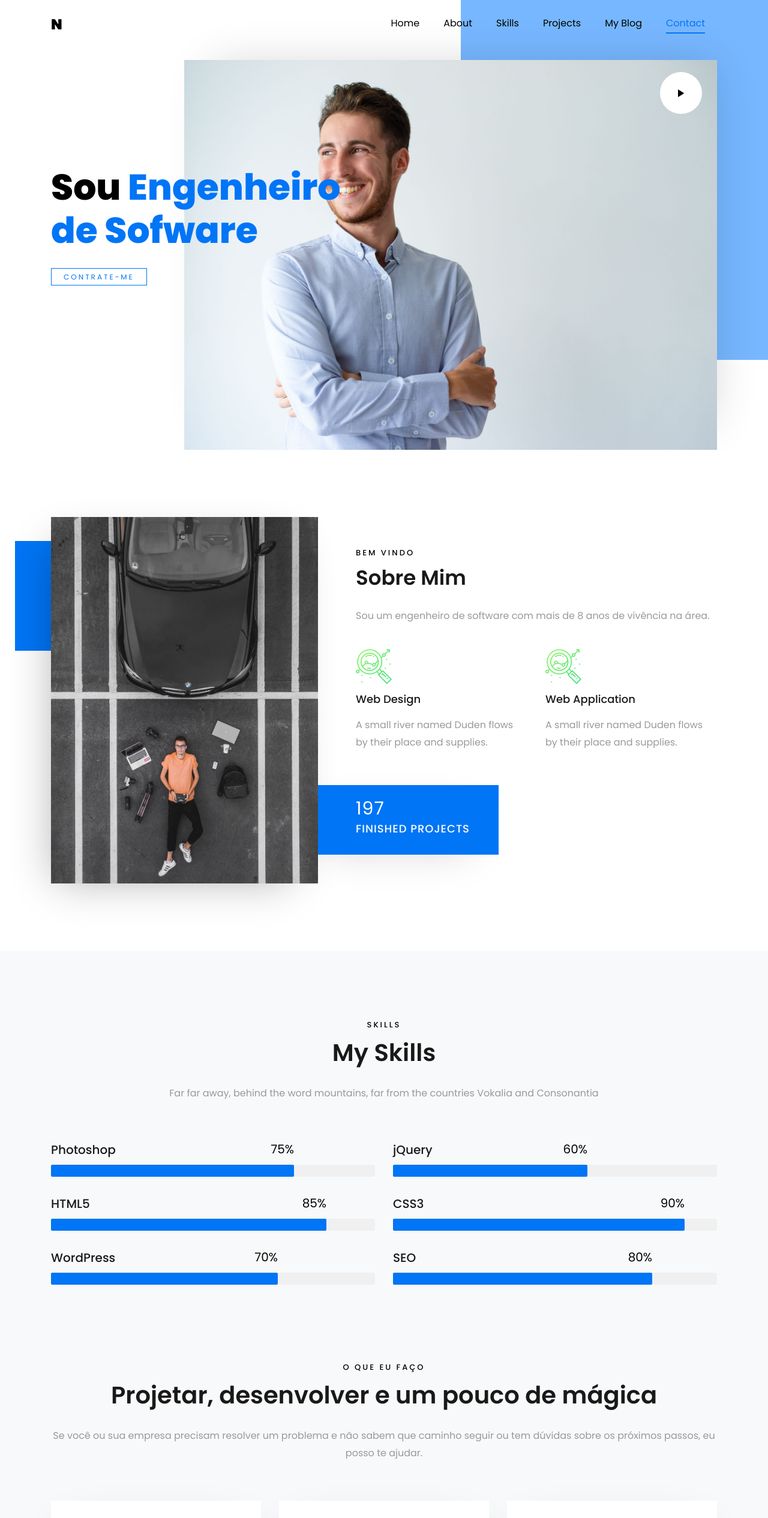
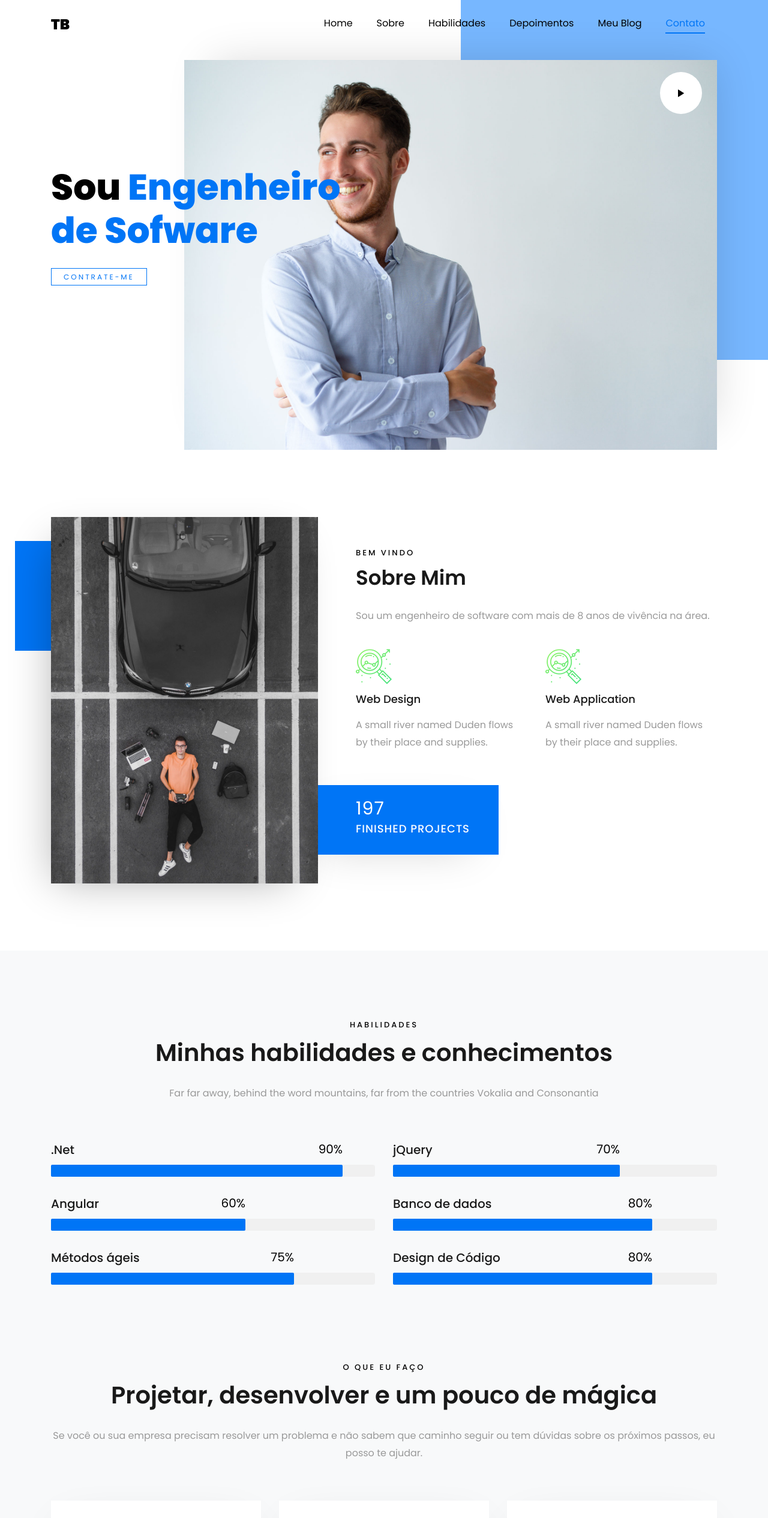
Before and after one commit to thiagocbechara/thiagocbechara.github.io, a plain HTML site: page index.html in a window 1280 px wide. Shown: the top 2531 px of the page at 60% size. Drawn offline with Linux system fonts and the light colour scheme; files whose address does not match are found by name.

Commit message:
Melhorias

```diff
--- a/index.html
+++ b/index.html
@@ -2,7 +2,7 @@
 <html lang="en">
 
 <head>
-	<title>Niko - Free Bootstrap 4 Template by Colorlib</title>
+	<title>Thiago Bechara - Engenheiro de Software</title>
 	<meta charset="utf-8">
 	<meta name="viewport" content="width=device-width, initial-scale=1, shrink-to-fit=no">
 
@@ -30,7 +30,7 @@
 	<nav class="navbar navbar-expand-lg navbar-dark ftco_navbar bg-dark ftco-navbar-light site-navbar-target"
 		id="ftco-navbar">
 		<div class="container">
-			<a class="navbar-brand" href="index.html">N</a>
+			<a class="navbar-brand" href="index.html">TB</a>
 			<button class="navbar-toggler js-fh5co-nav-toggle fh5co-nav-toggle" type="button" data-toggle="collapse"
 				data-target="#ftco-nav" aria-controls="ftco-nav" aria-expanded="false" aria-label="Toggle navigation">
 				<span class="oi oi-menu"></span> Menu
@@ -39,11 +39,11 @@
 			<div class="collapse navbar-collapse" id="ftco-nav">
 				<ul class="navbar-nav nav ml-auto">
 					<li class="nav-item"><a href="#home-section" class="nav-link"><span>Home</span></a></li>
-					<li class="nav-item"><a href="#about-section" class="nav-link"><span>About</span></a></li>
-					<li class="nav-item"><a href="#skills-section" class="nav-link"><span>Skills</span></a></li>
-					<li class="nav-item"><a href="#projects-section" class="nav-link"><span>Projects</span></a></li>
-					<li class="nav-item"><a href="#blog-section" class="nav-link"><span>My Blog</span></a></li>
-					<li class="nav-item"><a href="#contact-section" class="nav-link"><span>Contact</span></a></li>
+					<li class="nav-item"><a href="#about-section" class="nav-link"><span>Sobre</span></a></li>
+					<li class="nav-item"><a href="#skills-section" class="nav-link"><span>Habilidades</span></a></li>
+					<li class="nav-item"><a href="#statements-section" class="nav-link"><span>Depoimentos</span></a></li>
+					<li class="nav-item"><a href="#blog-section" class="nav-link"><span>Meu Blog</span></a></li>
+					<li class="nav-item"><a href="#contact-section" class="nav-link"><span>Contato</span></a></li>
 				</ul>
 			</div>
 		</div>
@@ -157,17 +157,61 @@
 		<div class="container">
 			<div class="row justify-content-center pb-5">
 				<div class="col-md-12 heading-section text-center ftco-animate">
-					<span class="subheading">Skills</span>
-					<h2 class="mb-4">My Skills</h2>
+					<span class="subheading">Habilidades</span>
+					<h2 class="mb-4">Minhas habilidades e conhecimentos</h2>
 					<p>Far far away, behind the word mountains, far from the countries Vokalia and Consonantia</p>
 				</div>
 			</div>
 			<div class="row">
 				<div class="col-md-6 animate-box">
 					<div class="progress-wrap ftco-animate">
-						<h3>Photoshop</h3>
+						<h3>.Net</h3>
 						<div class="progress">
-							<div class="progress-bar color-1" role="progressbar" aria-valuenow="75" aria-valuemin="0"
+							<div class="progress-bar color-1" role="progressbar" aria-valuenow="90" aria-valuemin="0"
+								aria-valuemax="100" style="width:90%">
+								<span>90%</span>
+							</div>
+						</div>
+					</div>
+				</div>
+				<div class="col-md-6 animate-box">
+					<div class="progress-wrap ftco-animate">
+						<h3>jQuery</h3>
+						<div class="progress">
+							<div class="progress-bar color-2" role="progressbar" aria-valuenow="70" aria-valuemin="0"
+								aria-valuemax="100" style="width:70%">
+								<span>70%</span>
+							</div>
+						</div>
+					</div>
+				</div>
+				<div class="col-md-6 animate-box">
+					<div class="progress-wrap ftco-animate">
+						<h3>Angular</h3>
+						<div class="progress">
+							<div class="progress-bar color-3" role="progressbar" aria-valuenow="60" aria-valuemin="0"
+								aria-valuemax="100" style="width:60%">
+								<span>60%</span>
+							</div>
+						</div>
+					</div>
+				</div>
+				<div class="col-md-6 animate-box">
+					<div class="progress-wrap ftco-animate">
+						<h3>Banco de dados</h3>
+						<div class="progress">
+							<div class="progress-bar color-4" role="progressbar" aria-valuenow="80" aria-valuemin="0"
+								aria-valuemax="100" style="width:80%">
+								<span>80%</span>
+							</div>
+						</div>
+					</div>
+				</div>
+				<div class="col-md-6 animate-box">
+					<div class="progress-wrap ftco-animate">
+						<h3>Métodos ágeis</h3>
+						<div class="progress">
+							<div class="progress-bar color-5" role="progressbar" aria-valuenow="75" aria-valuemin="0"
 								aria-valuemax="100" style="width:75%">
 								<span>75%</span>
 							</div>
@@ -176,51 +220,7 @@
 				</div>
 				<div class="col-md-6 animate-box">
 					<div class="progress-wrap ftco-animate">
-						<h3>jQuery</h3>
-						<div class="progress">
-							<div class="progress-bar color-2" role="progressbar" aria-valuenow="60" aria-valuemin="0"
-								aria-valuemax="100" style="width:60%">
-								<span>60%</span>
-							</div>
-						</div>
-					</div>
-				</div>
-				<div class="col-md-6 animate-box">
-					<div class="progress-wrap ftco-animate">
-						<h3>HTML5</h3>
-						<div class="progress">
-							<div class="progress-bar color-3" role="progressbar" aria-valuenow="85" aria-valuemin="0"
-								aria-valuemax="100" style="width:85%">
-								<span>85%</span>
-							</div>
-						</div>
-					</div>
-				</div>
-				<div class="col-md-6 animate-box">
-					<div class="progress-wrap ftco-animate">
-						<h3>CSS3</h3>
-						<div class="progress">
-							<div class="progress-bar color-4" role="progressbar" aria-valuenow="90" aria-valuemin="0"
-								aria-valuemax="100" style="width:90%">
-								<span>90%</span>
-							</div>
-						</div>
-					</div>
-				</div>
-				<div class="col-md-6 animate-box">
-					<div class="progress-wrap ftco-animate">
-						<h3>WordPress</h3>
-						<div class="progress">
-							<div class="progress-bar color-5" role="progressbar" aria-valuenow="70" aria-valuemin="0"
-								aria-valuemax="100" style="width:70%">
-								<span>70%</span>
-							</div>
-						</div>
-					</div>
-				</div>
-				<div class="col-md-6 animate-box">
-					<div class="progress-wrap ftco-animate">
-						<h3>SEO</h3>
+						<h3>Design de Código</h3>
 						<div class="progress">
 							<div class="progress-bar color-6" role="progressbar" aria-valuenow="80" aria-valuemin="0"
 								aria-valuemax="100" style="width:80%">
@@ -273,7 +273,7 @@
 						</span>
 						<div class="desc">
 							<h3 class="mb-5"><a href="#">Treinamentos e mentorias</a></h3>
-							<h4>C#, Java, etc.</h4>
+							<h4>C#, Javascript, etc.</h4>
 							<h4>Metodologias ágeis</h4>
 							<h4><i>Clean Code</i> e técnicas avançadas</h4>
 						</div>
@@ -287,17 +287,16 @@
 		<div class="container">
 			<div class="row">
 				<div class="col-md-8 col-lg-9 d-flex align-items-center ftco-animate">
-					<h2>I'm <span>Available</span> For Freelancing</h2>
+					<h2>Estou <span>Disponível</span> Para Freelancing</h2>
 				</div>
 				<div class="col-md-4 col-lg-3 d-flex align-items-center ftco-animate">
-					<p class="mb-0"><a href="#" class="btn btn-white py-4 px-5">Hire me</a></p>
+					<p class="mb-0"><a href="#" class="btn btn-white py-4 px-5">Contrate-me</a></p>
 				</div>
 			</div>
 		</div>
 	</section>
 
-
-	<section class="ftco-section ftco-project" id="projects-section">
+	<section class="ftco-section ftco-project" id="statements-section">
 		<div class="container">
 			<div class="row justify-content-center pb-5">
 				<div class="col-md-12 heading-section text-center ftco-animate">
@@ -402,9 +401,9 @@
 		<div class="container">
 			<div class="row justify-content-center mb-5 pb-3">
 				<div class="col-md-7 heading-section text-center ftco-animate">
-					<span class="subheading">Contact</span>
-					<h2 class="mb-4">Contact Me</h2>
-					<p>Far far away, behind the word mountains, far from the countries Vokalia and Consonantia</p>
+					<span class="subheading">Contato</span>
+					<h2 class="mb-4">Entre em contato</h2>
+					<p>Mande uma mensagem e vamos conversar sobre o que você precisa ou para tirar dúvidas, basta um bom café.</p>
 				</div>
 			</div>
 
@@ -412,20 +411,20 @@
 				<div class="col-md-6 order-md-last d-flex">
 					<form action="#" class="bg-light p-4 p-md-5 contact-form">
 						<div class="form-group">
-							<input type="text" class="form-control" placeholder="Your Name">
+							<input type="text" class="form-control" placeholder="Seu nome">
 						</div>
 						<div class="form-group">
-							<input type="text" class="form-control" placeholder="Your Email">
+							<input type="email" class="form-control" placeholder="Seu E-mail">
 						</div>
 						<div class="form-group">
-							<input type="text" class="form-control" placeholder="Subject">
+							<input type="text" class="form-control" placeholder="Assunto">
 						</div>
 						<div class="form-group">
 							<textarea name="" id="" cols="30" rows="7" class="form-control"
-								placeholder="Message"></textarea>
+								placeholder="Mensagem"></textarea>
 						</div>
 						<div class="form-group">
-							<input type="submit" value="Send Message" class="btn btn-primary py-3 px-5">
+							<input type="submit" value="Enviar mensagem" class="btn btn-primary py-3 px-5">
 						</div>
 					</form>
 
@@ -438,7 +437,6 @@
 		</div>
 	</section>
 
-
 	<footer class="ftco-footer ftco-section">
 		<div class="container">
 			<div class="row mb-5">
@@ -448,9 +446,9 @@
 						<p>Far far away, behind the word mountains, far from the countries Vokalia and Consonantia,
 							there live the blind texts.</p>
 						<ul class="ftco-footer-social list-unstyled float-md-left float-lft mt-5">
-							<li class="ftco-animate"><a href="#"><span class="icon-twitter"></span></a></li>
-							<li class="ftco-animate"><a href="#"><span class="icon-facebook"></span></a></li>
-							<li class="ftco-animate"><a href="#"><span class="icon-instagram"></span></a></li>
+							<li class="ftco-animate"><a target="_blank" href="https://www.linkedin.com/in/thiagobechara/"><span class="icon-linkedin"></span></a></li>
+							<li class="ftco-animate"><a target="_blank" href="https://github.com/thiagocbechara"><span class="icon-github"></span></a target="_blank"></li>
+							<li class="ftco-animate"><a target="_blank" href="https://becharasjourney.wordpress.com/"><span class="icon-wordpress"></span></a target="_blank"></li>
 						</ul>
 					</div>
 				</div>
@@ -459,10 +457,10 @@
 						<h2 class="ftco-heading-2">Links</h2>
 						<ul class="list-unstyled">
 							<li><a href="#"><span class="icon-long-arrow-right mr-2"></span>Home</a></li>
-							<li><a href="#"><span class="icon-long-arrow-right mr-2"></span>About</a></li>
-							<li><a href="#"><span class="icon-long-arrow-right mr-2"></span>Services</a></li>
-							<li><a href="#"><span class="icon-long-arrow-right mr-2"></span>Projects</a></li>
-							<li><a href="#"><span class="icon-long-arrow-right mr-2"></span>Contact</a></li>
+							<li><a href="#"><span class="icon-long-arrow-right mr-2"></span>Sobre</a></li>
+							<li><a href="#"><span class="icon-long-arrow-right mr-2"></span>Serviços</a></li>
+							<li><a href="#"><span class="icon-long-arrow-right mr-2"></span>Depoimentos</a></li>
+							<li><a href="#"><span class="icon-long-arrow-right mr-2"></span>Contatos</a></li>
 						</ul>
 					</div>
 				</div>
@@ -480,7 +478,7 @@
 				</div>
 				<div class="col-md">
 					<div class="ftco-footer-widget mb-4">
-						<h2 class="ftco-heading-2">Have a Questions?</h2>
+						<h2 class="ftco-heading-2">Dúvidas?</h2>
 						<div class="block-23 mb-3">
 							<ul>
 								<li><span class="icon icon-map-marker"></span><span class="text">203 Fake St. Mountain
@@ -488,7 +486,7 @@
 								<li><a href="#"><span class="icon icon-phone"></span><span class="text">+2 392 3929
 											210</span></a></li>
 								<li><a href="#"><span class="icon icon-envelope"></span><span
-											class="text">info@yourdomain.com</span></a></li>
+											class="text">thiagocbechara@gmail.com</span></a></li>
 							</ul>
 						</div>
 					</div>
@@ -509,8 +507,6 @@
 			</div>
 		</div>
 	</footer>
-
-
 
 	<!-- loader -->
 	<div id="ftco-loader" class="show fullscreen"><svg class="circular" width="48px" height="48px">
--- a/js/main.js
+++ b/js/main.js
@@ -3,11 +3,11 @@
 	easing: 'slide'
 });
 
-(function($) {
+(function ($) {
+	'use strict';
+	const $window = $(window);
 
-	"use strict";
-
-	$(window).stellar({
+	$window.stellar({
 		responsive: true,
 		parallaxBackgrounds: true,
 		parallaxElements: true,
@@ -17,20 +17,18 @@
 	});
 
 
-	var fullHeight = function() {
-
-		$('.js-fullheight').css('height', $(window).height());
-		$(window).resize(function(){
-			$('.js-fullheight').css('height', $(window).height());
+	const fullHeight = function () {
+		$('.js-fullheight').css('height', $window.height());
+		$window.resize(function () {
+			$('.js-fullheight').css('height', $window.height());
 		});
-
 	};
 	fullHeight();
 
 	// loader
-	var loader = function() {
-		setTimeout(function() {
-			if($('#ftco-loader').length > 0) {
+	const loader = function () {
+		setTimeout(function () {
+			if ($('#ftco-loader').length) {
 				$('#ftco-loader').removeClass('show');
 			}
 		}, 1);
@@ -40,132 +38,106 @@
 	// Scrollax
 	$.Scrollax();
 
-
-
 	// Burger Menu
-	var burgerMenu = function() {
-
-		$('body').on('click', '.js-fh5co-nav-toggle', function(event){
-
+	const burgerMenu = function () {
+		$('body').on('click', '.js-fh5co-nav-toggle', function (event) {
 			event.preventDefault();
-
-			if ( $('#ftco-nav').is(':visible') ) {
+			if ($('#ftco-nav').is(':visible')) {
 				$(this).removeClass('active');
 			} else {
 				$(this).addClass('active');
 			}
-
-
-
 		});
-
 	};
 	burgerMenu();
 
-
-	var onePageClick = function() {
-
-
+	const onePageClick = function () {
 		$(document).on('click', '#ftco-nav a[href^="#"]', function (event) {
 			event.preventDefault();
-
-	    var href = $.attr(this, 'href');
-
 			$('html, body').animate({
 				scrollTop: $($.attr(this, 'href')).offset().top - 70
-	    }, 500, function() {
-	    	// window.location.hash = href;
+			}, 500);
 		});
-		});
-
 	};
-
 	onePageClick();
 
-
-	var carousel = function() {
-		$('.home-slider, .statements-container').owlCarousel({
-	    loop:true,
+	const carousel = function () {
+		const options = {
+			loop: true,
 			autoplay: true,
-	    margin:0,
+			margin: 0,
 			animateOut: 'fadeOut',
 			animateIn: 'fadeIn',
-	    nav:false,
+			nav: false,
 			autoplayHoverPause: false,
 			items: 1,
-	    navText : ["<span class='ion-md-arrow-back'></span>","<span class='ion-chevron-right'></span>"],
-	    responsive:{
-	      0:{
-	        items:1
+			navText: ['<span class="ion-md-arrow-back"></span>', '<span class="ion-chevron-right"></span>'],
+			responsive: {
+				0: {
+					items: 1
 				},
-	      600:{
-	        items:1
+				600: {
+					items: 1
 				},
-	      1000:{
-	        items:1
+				1000: {
+					items: 1
 				}
 			}
-		});
+		}
+		$('.home-slider').owlCarousel(options);
+		$('.statements-container').owlCarousel($.extend(options, { responsive: { 1000: { items: 2 } } }));
 	};
 	carousel();
 
-	$('nav .dropdown').hover(function(){
+	$('nav .dropdown').hover(function () {
 		var $this = $(this);
-		// 	 timer;
-		// clearTimeout(timer);
 		$this.addClass('show');
 		$this.find('> a').attr('aria-expanded', true);
-		// $this.find('.dropdown-menu').addClass('animated-fast fadeInUp show');
 		$this.find('.dropdown-menu').addClass('show');
-	}, function(){
+	}, function () {
 		var $this = $(this);
-			// timer;
-		// timer = setTimeout(function(){
 		$this.removeClass('show');
 		$this.find('> a').attr('aria-expanded', false);
-			// $this.find('.dropdown-menu').removeClass('animated-fast fadeInUp show');
 		$this.find('.dropdown-menu').removeClass('show');
-		// }, 100);
 	});
 
-
 	$('#dropdown04').on('show.bs.dropdown', function () {
-	  console.log('show');
+		// console.log('show');
 	});
 
 	// scroll
-	var scrollWindow = function() {
-		$(window).scroll(function(){
+	const scrollWindow = function () {
+		$window.scroll(function () {
 			var $w = $(this),
 				st = $w.scrollTop(),
 				navbar = $('.ftco_navbar'),
 				sd = $('.js-scroll-wrap');
 
 			if (st > 150) {
-				if ( !navbar.hasClass('scrolled') ) {
+				if (!navbar.hasClass('scrolled')) {
 					navbar.addClass('scrolled');
 				}
 			}
 			if (st < 150) {
-				if ( navbar.hasClass('scrolled') ) {
+				if (navbar.hasClass('scrolled')) {
 					navbar.removeClass('scrolled sleep');
 				}
 			}
-			if ( st > 350 ) {
-				if ( !navbar.hasClass('awake') ) {
+			if (st > 350) {
+				if (!navbar.hasClass('awake')) {
 					navbar.addClass('awake');
 				}
 
-				if(sd.length > 0) {
+				if (sd.length > 0) {
 					sd.addClass('sleep');
 				}
 			}
-			if ( st < 350 ) {
-				if ( navbar.hasClass('awake') ) {
+			if (st < 350) {
+				if (navbar.hasClass('awake')) {
 					navbar.removeClass('awake');
 					navbar.addClass('sleep');
 				}
-				if(sd.length > 0) {
+				if (sd.length > 0) {
 					sd.removeClass('sleep');
 				}
 			}
@@ -173,19 +145,13 @@
 	};
 	scrollWindow();
 
-
-
-	var counter = function() {
-
-		$('#section-counter, .hero-wrap, .ftco-counter').waypoint( function( direction ) {
-
-			if( direction === 'down' && !$(this.element).hasClass('ftco-animated') ) {
-
+	const counter = function () {
+		$('#section-counter, .hero-wrap, .ftco-counter').waypoint(function (direction) {
+			if (direction === 'down' && !$(this.element).hasClass('ftco-animated')) {
 				var comma_separator_number_step = $.animateNumber.numberStepFactories.separator(',')
-				$('.number').each(function(){
+				$('.number').each(function () {
 					var $this = $(this),
 						num = $this.data('number');
-						console.log(num);
 					$this.animateNumber(
 						{
 							number: num,
@@ -193,48 +159,36 @@
 						}, 7000
 					);
 				});
-
 			}
-
-		} , { offset: '95%' } );
-
+		}, { offset: '95%' });
 	}
 	counter();
 
-
-	var contentWayPoint = function() {
-		var i = 0;
-		$('.ftco-animate').waypoint( function( direction ) {
-
-			if( direction === 'down' && !$(this.element).hasClass('ftco-animated') ) {
-
-				i++;
-
+	const contentWayPoint = function () {
+		$('.ftco-animate').waypoint(function (direction) {
+			if (direction === 'down' && !$(this.element).hasClass('ftco-animated')) {
 				$(this.element).addClass('item-animate');
-				setTimeout(function(){
-
-					$('body .ftco-animate.item-animate').each(function(k){
+				setTimeout(function () {
+					$('body .ftco-animate.item-animate').each(function (k) {
 						var el = $(this);
-						setTimeout( function () {
+						setTimeout(function () {
 							var effect = el.data('animate-effect');
-							if ( effect === 'fadeIn') {
+							if (effect === 'fadeIn') {
 								el.addClass('fadeIn ftco-animated');
-							} else if ( effect === 'fadeInLeft') {
+							} else if (effect === 'fadeInLeft') {
 								el.addClass('fadeInLeft ftco-animated');
-							} else if ( effect === 'fadeInRight') {
+							} else if (effect === 'fadeInRight') {
 								el.addClass('fadeInRight ftco-animated');
 							} else {
 								el.addClass('fadeInUp ftco-animated');
 							}
 							el.removeClass('item-animate');
-						},  k * 50, 'easeInOutExpo' );
+						}, k * 50, 'easeInOutExpo');
 					});
-
 				}, 100);
 
 			}
-
-		} , { offset: '95%' } );
+		}, { offset: '95%' });
 	};
 	contentWayPoint();
 
@@ -248,7 +202,7 @@
 		gallery: {
 			enabled: true,
 			navigateByImgClick: true,
-      preload: [0,1] // Will preload 0 - before current, and 1 after the current image
+			preload: [0, 1] // Will preload 0 - before current, and 1 after the current image
 		},
 		image: {
 			verticalFit: true
@@ -265,12 +219,6 @@
 		mainClass: 'mfp-fade',
 		removalDelay: 160,
 		preloader: false,
-
 		fixedContentPos: false
 	});
-
-
-
-
-
 })(jQuery);
```
Lines whose indentation alone changed are shown as unchanged.
